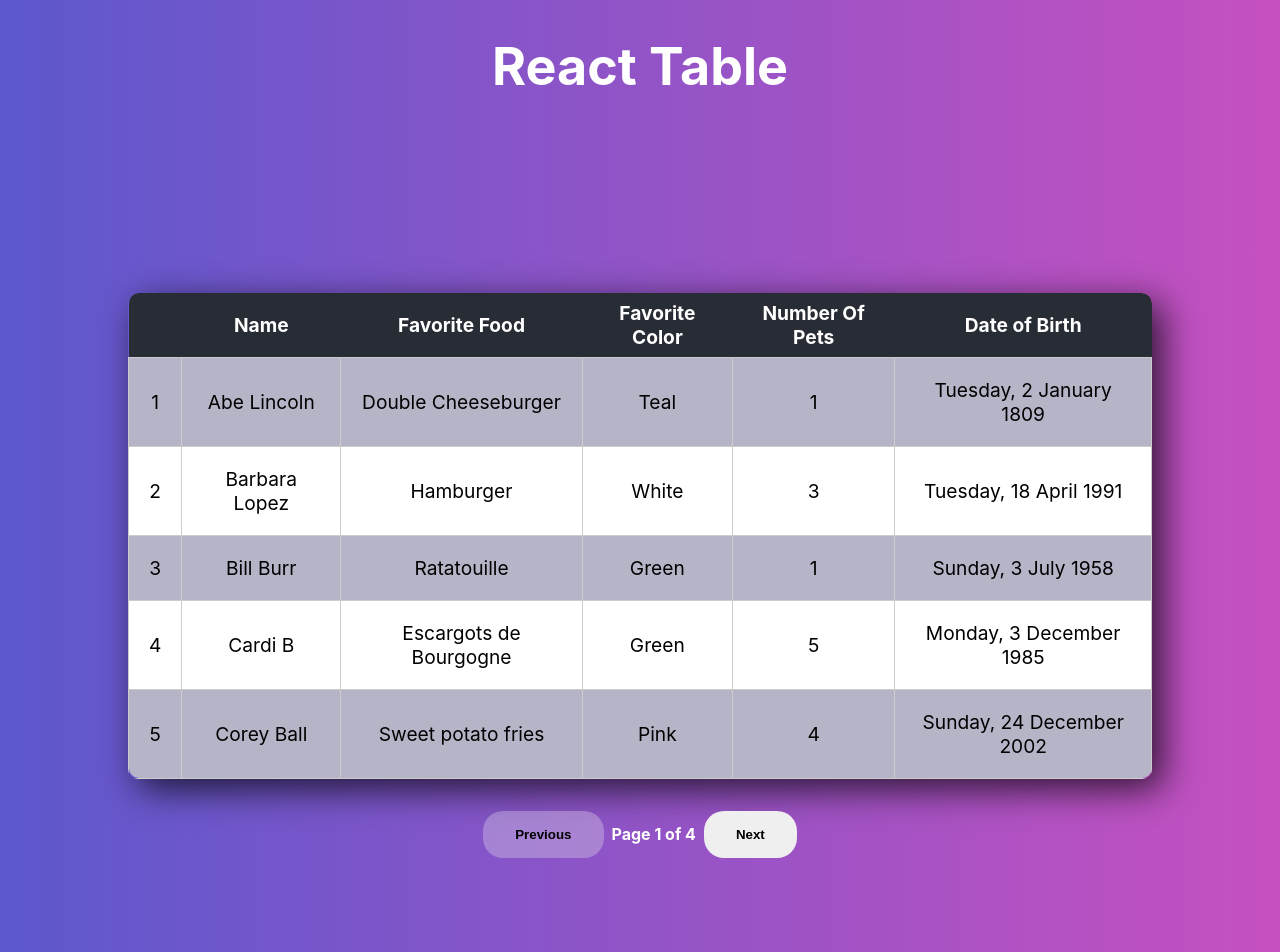
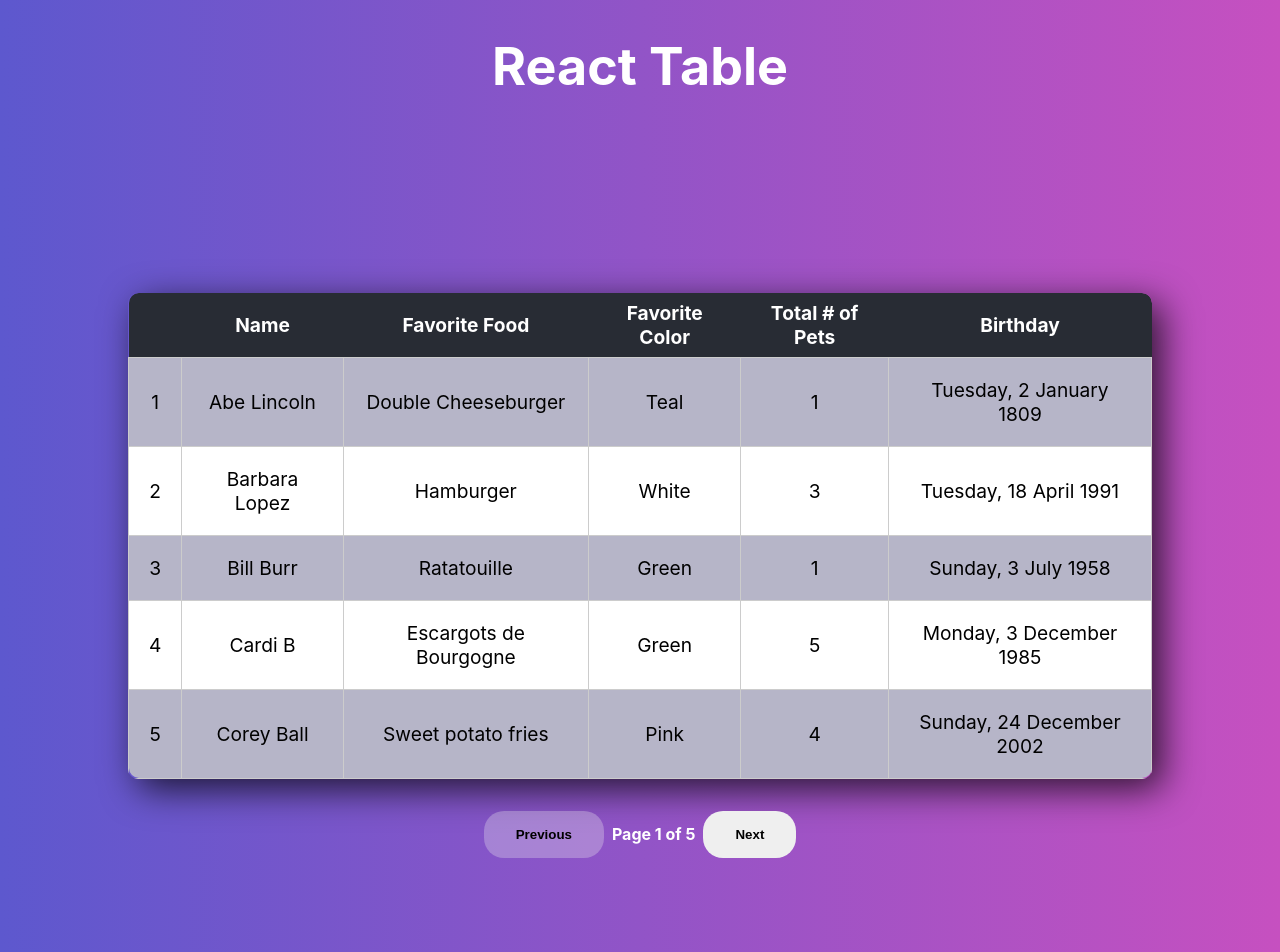
Before and after one commit to endurain/BM_React_Table, a React (Create React App) app: page / in a window 1280 px wide. Shown: the top 952 px of the page. Built offline with nearby package versions, Linux system fonts and the light colour scheme.

Commit message:
final fix - finish project

```diff
--- a/src/App.js
+++ b/src/App.js
@@ -10,7 +10,7 @@ function App() {
         <h1>React Table</h1>
       </header>
       <div className="body">
-        <DataTable data={data.body} />
+        <DataTable data={data} />
       </div>
     </div>
   );
--- a/src/components/DataTable.jsx
+++ b/src/components/DataTable.jsx
@@ -3,8 +3,7 @@ import PaginationControls from './controls/PaginationControls';
 
 const DataTable = ({ data }) => {
     // set table to asc row by name
-    const setInitialNameSort  = [...data].sort((a, b) => a.name.localeCompare(b.name));
-
+    const setInitialNameSort  = [...data.body].sort((a, b) => a.name.localeCompare(b.name));
     // state
     const [sortedData, setSortedData]   = useState(setInitialNameSort);
     const [sortOrder, setSortOrder]     = useState('asc');
@@ -32,18 +31,22 @@ const DataTable = ({ data }) => {
 
     // sorting logic when a column header is clicked
     const handleSort = (columnName) => {
+      const isSameColumn = sortColumn === columnName;
       let newSortOrder;
-        const isSameColumn = sortColumn === columnName;
 
-        // determine sorting order
-       if (!isSameColumn ? newSortOrder = '' : newSortOrder = (sortOrder === 'asc' ? 'desc' : 'asc'));
+      if (!isSameColumn) {
+          // If a different column is clicked, set the default sorting order to 'asc'.
+          newSortOrder = 'asc';
+      } else {
+          // If the same column is clicked, toggle the sorting order.
+          newSortOrder = sortOrder === 'asc' ? 'desc' : 'asc';
+      }
 
-        // sorting callback
-        const sorted = [...data].sort((a, b) => {
+      const sorted = [...data.body].sort((a, b) => {
           const aValue = a[columnName];
           const bValue = b[columnName];
 
-            // Date column - covert into date objs
+          // Date column - convert into date objs
           if (columnName === 'dob') {
               const aDate = new Date(aValue);
               const bDate = new Date(bValue);
@@ -58,25 +61,22 @@ const DataTable = ({ data }) => {
           return (aValue - bValue) * (newSortOrder === 'asc' ? 1 : -1);
       });
 
-        // updater functions
       setSortOrder(newSortOrder);
       setSortColumn(columnName);
       setSortedData(sorted);
   };
 
     const HeaderCell = ({ label, onClick }) => {
-        return <th onClick={onClick}>{label}</th>;
+        return <th scope="col" onClick={onClick}>{label}</th>;
     };
 
     const DataRow = ({ data, rowNumber }) => {
       return (
         <tr>
             <td>{rowNumber}</td>
-                <td>{data.name}</td>
-                <td>{data.favoriteFood}</td>
-                <td>{data.favoriteColor}</td>
-                <td>{data.numberOfPets}</td>
-                <td>{data.dob}</td>
+            {Object.keys(data).map(key => (
+              <td key={key}>{data[key]}</td>
+            ))}
         </tr>
       );
     };
@@ -86,12 +86,13 @@ const DataTable = ({ data }) => {
       <table className="data-table">
         <thead className='data-table__head'>
           <tr>
-              <HeaderCell label={" "} />
-              <HeaderCell label={"Name"} onClick={() => handleSort('name')} />
-              <HeaderCell label={"Favorite Food"} onClick={() => handleSort('favoriteFood')} />
-              <HeaderCell label={"Favorite Color"} onClick={() => handleSort('favoriteColor')} />
-              <HeaderCell label={"Number Of Pets"} onClick={() => handleSort('numberOfPets')} />
-              <HeaderCell label={"Date of Birth"} onClick={() => handleSort('dob')} />
+            <HeaderCell label={''} />
+            {Object.values(data.head).map((label, index) => (
+              <HeaderCell
+                label={label}
+                key={label}
+                onClick={() => { handleSort(Object.keys(data.head)[index]) }} />
+            ))}
           </tr>
         </thead>
         <tbody>
--- a/src/data/data.json
+++ b/src/data/data.json
@@ -146,6 +146,13 @@
       "favoriteColor": "Crimson",
       "numberOfPets": 1,
       "dob": "Tuesday, 13 February 1902"
+    },
+    {
+      "name": "Sammy Sosa",
+      "favoriteFood": "Bacon & Eggs",
+      "favoriteColor": "Red",
+      "numberOfPets": 3,
+      "dob": "Tuesday, 19 February 1972"
     }
   ]
 }
```
Also changed, not shown: image.png (added). Lines whose indentation alone changed are shown as unchanged.
